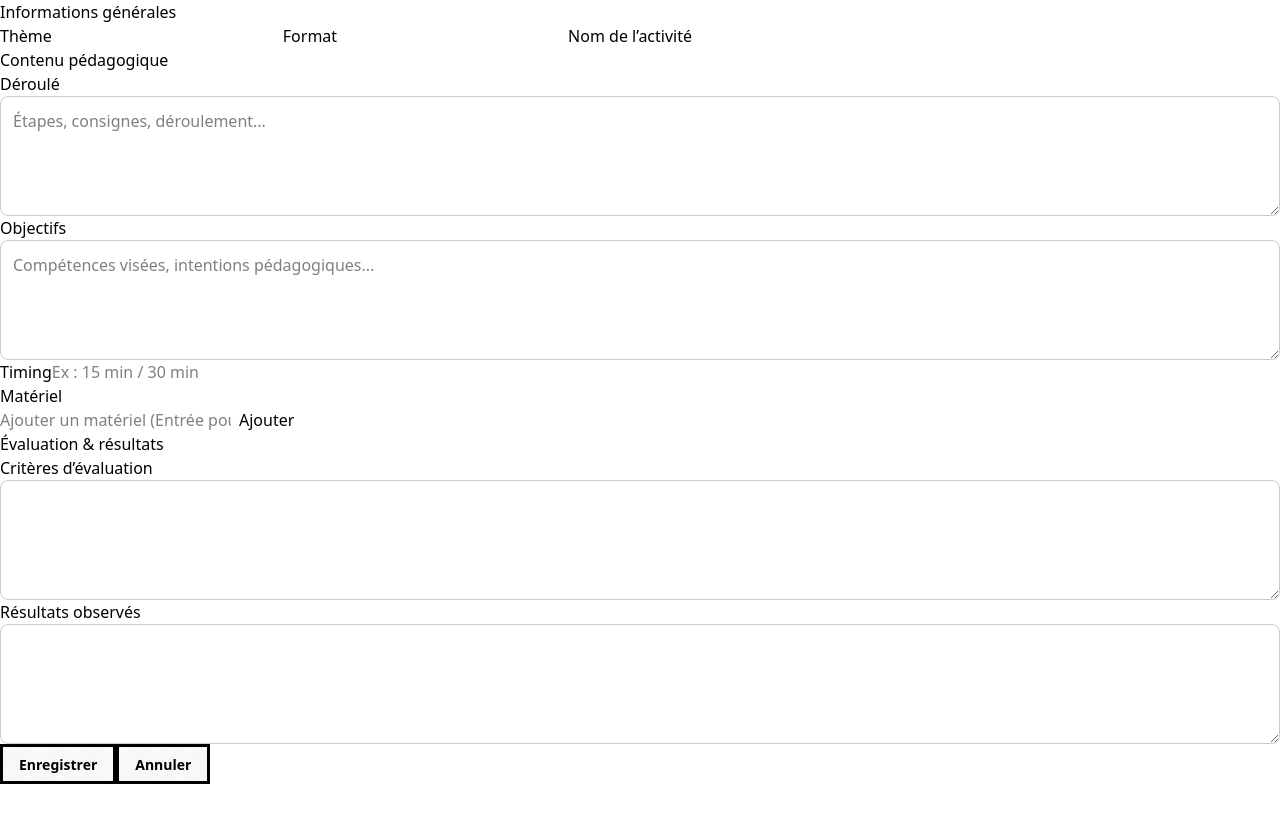
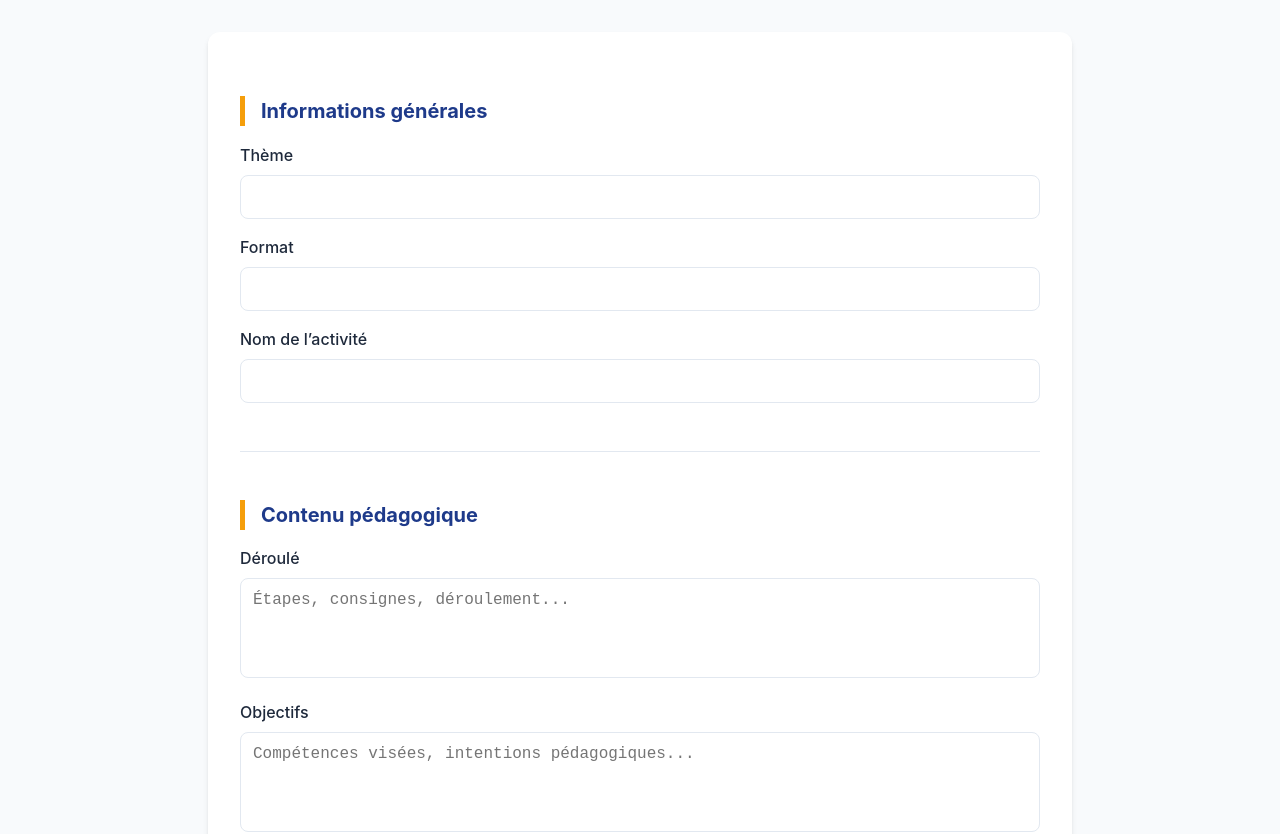
Before and after one commit to LFKylian/fiche-peda-plus, a React (Vite) app: page /activite/1 in a window 1280 px wide. Shown: the top 834 px of the page. Before the commit the page ends 800 px from the top, so only its background shows below. Built offline with nearby package versions, Linux system fonts and the light colour scheme.

Commit message:
Adding CSS script + configuration commands to deploy onto GitHub Pages

```diff
--- a/src/index.css
+++ b/src/index.css
@@ -1,63 +1,214 @@
-@import "tailwindcss";
+:root {
+  --primary-blue: #1e3a8a;       /* Deep blue for seriousness */
+  --secondary-blue: #3b82f6;     /* Cleaer blue for interactions */
+  --accent-orange: #f59e0b;      /* Amber orange for energy */
+  --accent-hover: #d97706;
+  --bg-light: #f8fafc;           /* Light background page */
+  --white: #ffffff;
+  --text-main: #1e293b;
+  --text-muted: #64748b;
+  --border-color: #e2e8f0;
+  --shadow: 0 4px 6px -1px rgb(0 0 0 / 0.1), 0 2px 4px -2px rgb(0 0 0 / 0.1);
+  --radius: 12px;
+}
 
-@plugin "daisyui" {
-  themes: autumn;
+/* RESET & BASE */
+body {
+  margin: 0;
+  font-family: 'Inter', -apple-system, BlinkMacSystemFont, 'Segoe UI', Roboto, sans-serif;
+  background-color: var(--bg-light);
+  color: var(--text-main);
+  line-height: 1.5;
+}
+
+h1 {
+  color: var(--primary-blue);
+  font-size: 2rem;
+  margin-bottom: 2rem;
+  text-align: center;
+}
+
+h2 {
+  color: var(--primary-blue);
+  border-left: 5px solid var(--accent-orange);
+  padding-left: 1rem;
+  margin-top: 2rem;
+  font-size: 1.25rem;
+}
+
+/* BOUTTONS */
+.btn {
+  padding: 0.75rem 1.5rem;
+  border-radius: var(--radius);
+  font-weight: 600;
+  cursor: pointer;
+  transition: all 0.2s ease;
+  border: none;
+  display: inline-flex;
+  align-items: center;
+  gap: 0.5rem;
+  text-decoration: none;
+}
+
+.btn-accent {
+  background-color: var(--accent-orange);
+  color: white;
+}
+
+.btn-accent:hover {
+  background-color: var(--accent-hover);
+  transform: translateY(-1px);
+  box-shadow: 0 4px 12px rgba(245, 158, 11, 0.3);
+}
+
+.btn-secondary {
+  background-color: transparent;
+  border: 2px solid var(--border-color);
+  color: var(--text-muted);
+}
+
+.btn-secondary:hover {
+  background-color: var(--border-color);
+  color: var(--text-main);
+}
+
+/* FORMS */
+.activity-form, .session-form {
+  max-width: 800px;
+  margin: 2rem auto;
+  background: var(--white);
+  padding: 2rem;
+  border-radius: var(--radius);
+  box-shadow: var(--shadow);
+}
+
+section {
+  margin-bottom: 3rem;
+  padding-bottom: 2rem;
+  border-bottom: 1px solid var(--border-color);
+}
+
+section:last-of-type {
+  border-bottom: none;
+}
+
+label {
+  display: block;
+  margin-bottom: 1rem;
+  font-weight: 500;
+  color: var(--text-main);
+}
+
+input, textarea {
+  width: 100%;
+  padding: 0.75rem;
+  margin-top: 0.5rem;
+  border: 1px solid var(--border-color);
+  border-radius: 8px;
+  font-size: 1rem;
+  transition: border-color 0.2s;
+  box-sizing: border-box; /* Ensure padding does not increase width */
+}
+
+input:focus, textarea:focus {
+  outline: none;
+  border-color: var(--secondary-blue);
+  box-shadow: 0 0 0 3px rgba(59, 130, 246, 0.1);
 }
 
 .textarea {
-  width: 100%;
-  min-height: 120px;
-  padding: 12px;
-  font-size: 16px;
-  line-height: 1.5;
-  resize: vertical;
-
-  border-radius: 8px;
-  border: 1px solid #ccc;
-
-  font-family: inherit;
+  min-height: 100px;
+  resize: none; /* Resize by the JS function autoResize */
 }
 
-.textarea:focus {
-  outline: none;
-  border-color: #4f46e5;
-  box-shadow: 0 0 0 2px rgba(79, 70, 229, 0.2);
+/* LIST OF ELEMENTS */
+ul {
+  list-style: none;
+  padding: 0;
+  display: flex;
+  flex-wrap: wrap;
+  gap: 0.5rem;
+  margin-top: 1rem;
 }
 
-.tools-input {
+ul li {
+  background: var(--bg-light);
+  padding: 0.4rem 0.8rem;
+  border-radius: 20px;
   display: flex;
-  gap: 8px;
+  align-items: center;
+  gap: 0.5rem;
+  font-size: 0.9rem;
+  border: 1px solid var(--border-color);
 }
 
-.tools-list li {
-  display: flex;
-  margin: 6px 0;
+ul li button {
+  background: none;
+  border: none;
+  color: #ef4444;
+  cursor: pointer;
+  font-weight: bold;
 }
 
+/* ACTIVITIES SELECTOR */
 .activities-container {
-  display: flex;
-  flex-wrap: wrap;
+  display: grid;
+  grid-template-columns: repeat(auto-fill, minmax(200px, 1fr));
   gap: 1rem;
-  padding: 1rem;
-  border-radius: 16px;
-  border: 1px solid #ddd;
+  margin-top: 1rem;
 }
 
 .activity-card {
   padding: 1rem;
-  border-radius: 12px;
-  border: 1px solid #ccc;
+  border: 2px solid var(--border-color);
+  border-radius: var(--radius);
   cursor: pointer;
-  transition: transform 0.15s ease, box-shadow 0.15s ease;
-  background: white;
+  transition: all 0.2s ease;
+}
+
+.activity-card h4 {
+  margin: 0 0 0.5rem 0;
+  color: var(--primary-blue);
+}
+
+.activity-card p {
+  font-size: 0.85rem;
+  color: var(--text-muted);
+  margin: 0;
 }
 
 .activity-card:hover {
-  transform: scale(1.05);
-  box-shadow: 0 6px 16px rgba(0, 0, 0, 0.15);
+  border-color: var(--secondary-blue);
 }
 
 .activity-card.selected {
-  background: #e0f2ff;
-  border-color: #3b82f6;
+  border-color: var(--accent-orange);
+  background-color: #fffbeb; /* Gently orange bakcground */
+  box-shadow: 0 0 0 1px var(--accent-orange);
 }
+
+/* FORM ACTIONS */
+.form-actions {
+  display: flex;
+  justify-content: center;
+  gap: 1rem;
+  margin-top: 2rem;
+  padding-bottom: 5rem;
+}
+
+/* HOME LISTS */
+.sessions-list, .activities-list-container {
+  display: flex;
+  flex-direction: column;
+  gap: 1rem;
+  max-width: 800px;
+  margin: 0 auto;
+}
+
+/* Adaptation for the home links-buttons */
+div > a > .btn-accent {
+  width: 100%;
+  justify-content: center;
+  text-align: left;
+  margin-bottom: 0.5rem;
+}
--- a/vite.config.ts
+++ b/vite.config.ts
@@ -1,12 +1,12 @@
 import { defineConfig } from 'vite'
 import react from '@vitejs/plugin-react'
-import tailwindcss from '@tailwindcss/vite'
 
 // https://vite.dev/config/
 export default defineConfig({
+  base: "/fiche-peda-plus",
+
   plugins: [
     react(),
-    tailwindcss()
   ],
 
   server: {
```
Also changed, not shown: package.json (+7 -1 lines), 2 other files (tests, documents, lock files or other folders).
